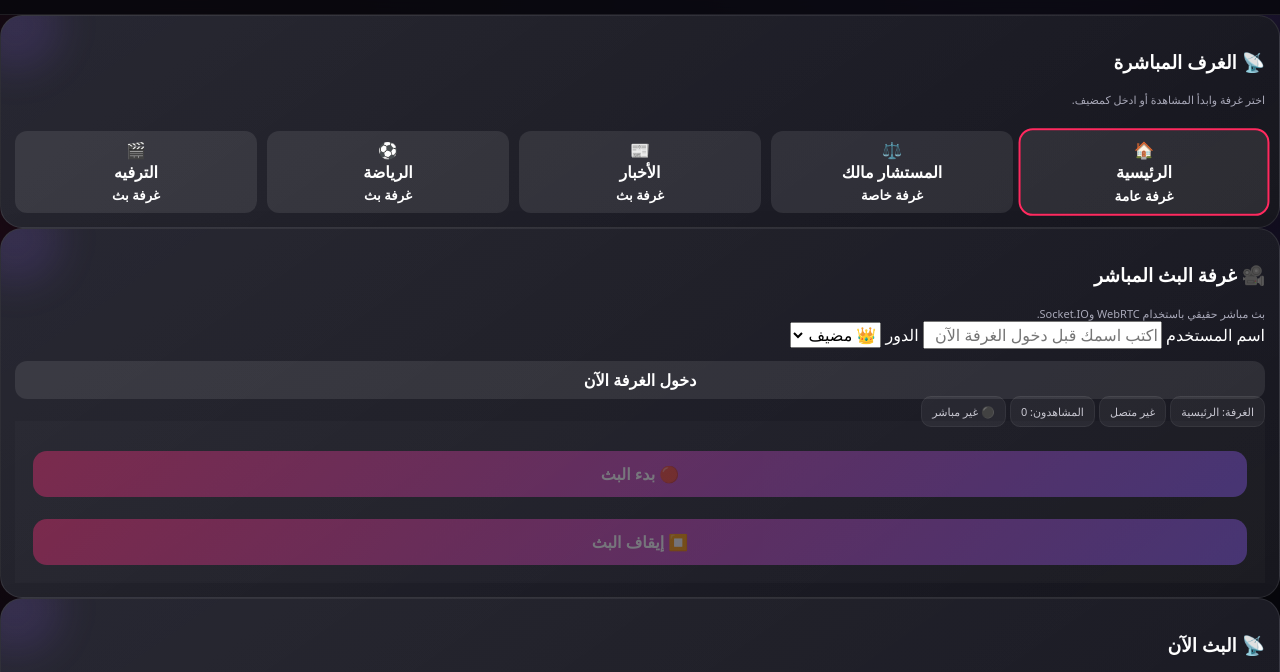
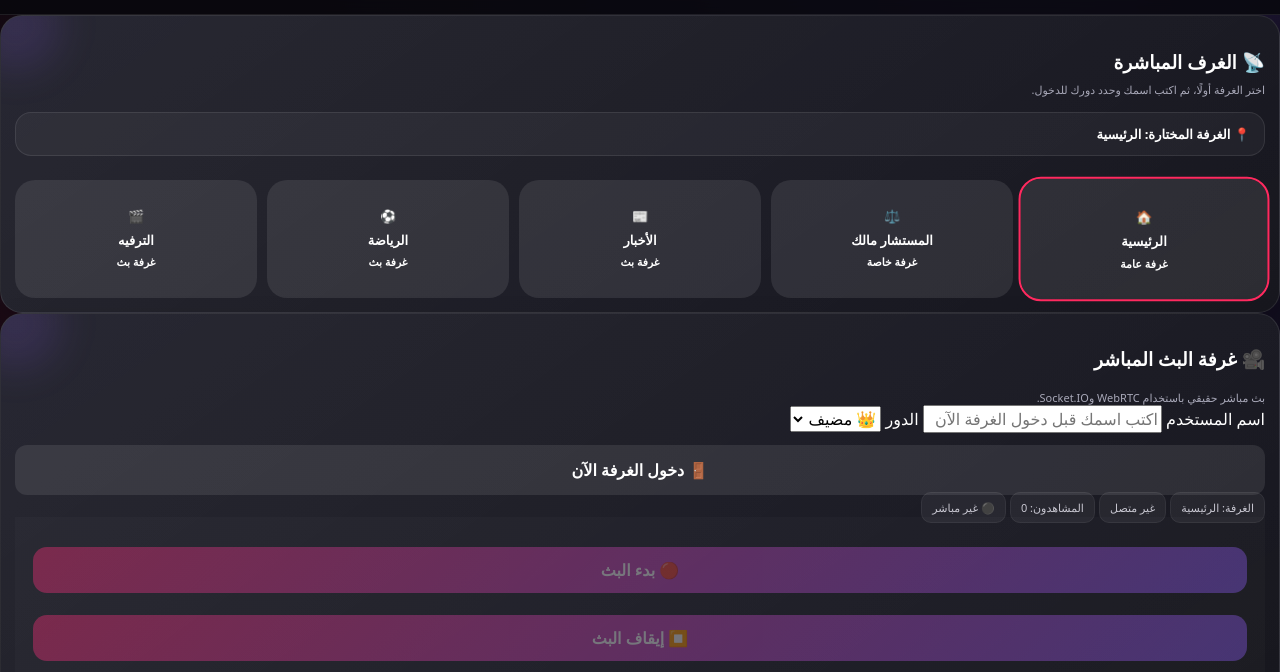
Before and after one commit to atiyamervat87-commits/LexBridge, a website: page public/index.html in a window 1280 px wide. Shown: the part 81-753 px from the top of the page. Drawn offline with nearby package versions, Linux system fonts and the light colour scheme.

Commit message:
Improve room selection UX

```diff
--- a/public/index.html
+++ b/public/index.html
@@ -663,6 +663,54 @@ header button:hover{
   }
 }
 
+
+/* ===== LEXBRIDGE ROOM UX V4 ===== */
+#roomsDirectory{
+  position:relative;
+  overflow:hidden;
+}
+#roomsDirectory h3{
+  margin-bottom:6px;
+}
+#roomsDirectory .small{
+  line-height:1.8;
+}
+#roomsGrid .room-choice{
+  min-height:118px !important;
+  padding:14px 10px !important;
+  border-radius:20px !important;
+  font-size:13px;
+  transition:transform .2s ease,box-shadow .2s ease,border-color .2s ease;
+}
+#roomsGrid .room-choice:hover{
+  transform:translateY(-3px) !important;
+  box-shadow:0 12px 28px rgba(0,0,0,.22);
+}
+#roomsGrid .room-choice strong{
+  display:inline-block;
+  margin:6px 0 3px;
+}
+#joinBtn{
+  min-height:50px;
+  margin-top:12px;
+  font-weight:800;
+}
+
+
+/* ===== LEXBRIDGE ROOM SELECTION STATUS V4 ===== */
+.room-selection-status{
+  margin:12px 0 4px;
+  padding:12px 14px;
+  border-radius:16px;
+  background:rgba(255,255,255,.045);
+  border:1px solid rgba(255,255,255,.09);
+  font-size:13px;
+  font-weight:700;
+}
+.room-selection-status b{
+  font-weight:900;
+}
+
 </style>
 </head>
 
@@ -679,9 +727,12 @@ header button:hover{
 
   <div class="room-card" id="roomsDirectory">
     <h3>📡 الغرف المباشرة</h3>
-    <p class="small">اختر غرفة وابدأ المشاهدة أو ادخل كمضيف.</p>
+    <p class="small">اختر الغرفة أولًا، ثم اكتب اسمك وحدد دورك للدخول.</p>
 
-    <div id="roomsGrid" style="display:grid;grid-template-columns:repeat(auto-fit,minmax(150px,1fr));gap:10px;margin-top:12px">
+    <div class="room-selection-status">
+  📍 الغرفة المختارة: <b id="roomSelectionLabel">الرئيسية</b>
+</div>
+<div id="roomsGrid" style="display:grid;grid-template-columns:repeat(auto-fit,minmax(150px,1fr));gap:10px;margin-top:12px">
 
       <button type="button" class="control-btn room-choice" data-room-id="lex-main" data-room-name="الرئيسية" style="width:100%">
         🏠<br><strong>الرئيسية</strong><br><small>غرفة عامة</small>
@@ -729,7 +780,7 @@ header button:hover{
       <option value="viewer">👁️ مشاهد</option>
     </select>
 
-    <button class="btn-live" id="joinBtn">دخول الغرفة الآن</button>
+    <button class="btn-live" id="joinBtn">🚪 دخول الغرفة الآن</button>
 
     <div class="status-row">
       <span class="badge" id="roomBadge">الغرفة: الرئيسية</span>
@@ -873,6 +924,8 @@ function resetRoomUI(){
   viewerPlaceholder.classList.remove("hidden");
 
   $("roomBadge").textContent = "الغرفة: " + ROOM_NAME;
+  const roomSelectionLabel = $("roomSelectionLabel");
+  if (roomSelectionLabel) roomSelectionLabel.textContent = ROOM_NAME;
 }
 
 function selectRoom(roomId, roomName){
```
